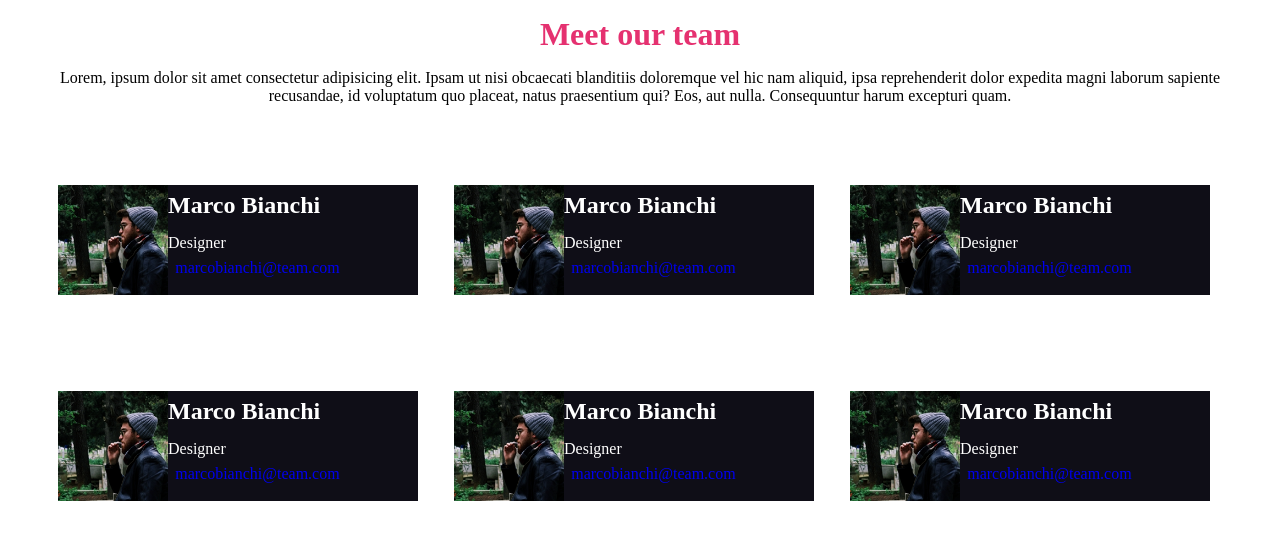
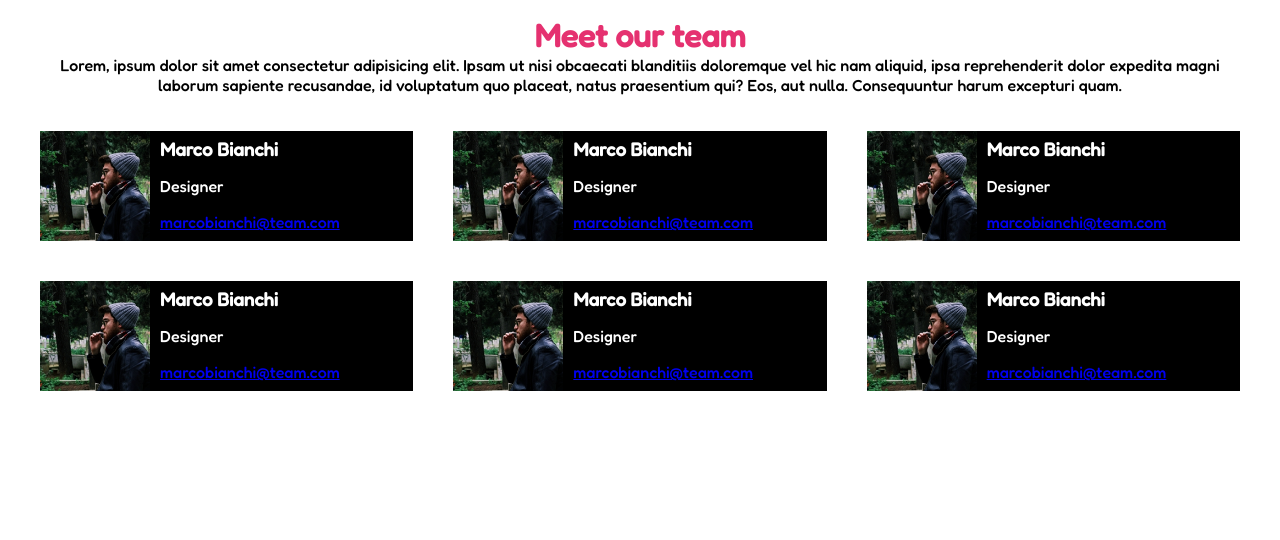
Before and after one commit to GeorgeDanielConstantin/html-css-float-cards, a plain HTML site: page index.html in a window 1280 px wide. Drawn offline with Linux system fonts and the light colour scheme.

Commit message:
correzione esercizio

```diff
--- a/css/style.css
+++ b/css/style.css
@@ -4,6 +4,7 @@
     padding: 0;
     margin: 0;
     box-sizing: border-box;
+    font-family: 'Fredoka', sans-serif;
 }
 
 /* Utils */
@@ -13,13 +14,8 @@
     margin: 0 auto;
 }
 
-.descrizione::after {
-    content: '';
-    clear: both;
-    display: table;
-}
-
-.riga::after {
+.descrizione::after,
+.img::after {
     content: '';
     clear: both;
     display: table;
@@ -33,38 +29,40 @@ header {
     text-align: center;
 }
 
-
 .intro {
-    text-align: center;
+    color: black;
 }
 
-nav {
-    margin: 2rem 0;
+.riga {
+    margin: 0 -20px;
 }
 
 
 .descrizione {
     float: left;
-    width: 30%;
-    background-color: #0f0e17;
-    color: white;
-    margin: 1.5%;
+    width: calc(100% / 3);
+    padding: 20px;
+}
+
+.infoimg {
+    float: left;
+    height: 100%;
+
 }
 
 
-.descrizione > img {
-    float: left;
-    width: 110px;
+.infoimg > img {
+    height: 100%;
+    margin-right: 10px;
 }
 
-.riga {
-    padding: 30px 0;
+.info {
+    background-color: black;
+    color: white;
+    height: 110px;
 }
 
-.info > * {
-    padding: 2%;
+.infodetails {
+    line-height: calc(110px / 3);
+
 }
-
-a {
-    text-decoration: none;
-}
--- a/index.html
+++ b/index.html
@@ -5,6 +5,9 @@
     <meta http-equiv="X-UA-Compatible" content="IE=edge">
     <meta name="viewport" content="width=device-width, initial-scale=1.0">
     <title>Float cards</title>
+    <link rel="preconnect" href="https://fonts.googleapis.com">
+    <link rel="preconnect" href="https://fonts.gstatic.com" crossorigin>
+    <link href="https://fonts.googleapis.com/css2?family=Fredoka:wght@500&display=swap" rel="stylesheet">
 
     <link rel="stylesheet" href="css/style.css">
 </head>
@@ -13,76 +16,105 @@
         <header>
 
             <h1>Meet our team</h1>
+            <p class="intro">Lorem, ipsum dolor sit amet consectetur adipisicing elit. Ipsam ut nisi obcaecati blanditiis doloremque
+                vel hic nam aliquid, ipsa reprehenderit dolor expedita magni laborum sapiente recusandae, id voluptatum quo placeat,
+                natus praesentium qui? Eos, aut nulla. Consequuntur harum excepturi quam.</p>
         </header>
 
         <main>
-            <section>
-                <p class="intro">Lorem, ipsum dolor sit amet consectetur adipisicing elit. Ipsam ut nisi obcaecati blanditiis doloremque vel hic nam aliquid, ipsa reprehenderit dolor expedita magni laborum sapiente recusandae, id voluptatum quo placeat, natus praesentium qui? Eos, aut nulla. Consequuntur harum excepturi quam.</p>
-
-            </section>
 
             <nav>
                 <div class="riga">
                     <div class="descrizione">
+                        <div class="info">
+                            <div class="infoimg">
+                                <img src="img/male1.png" alt="male1">
+                            </div>
+                            <div class="infodetails">
+                                <h3>Marco Bianchi</h3>
+                                <p>Designer</p>
+                                <a href="mailto:marcobianchi@team.com">marcobianchi@team.com</a>
+                            </div>
+                        </div>
 
-                        <img src="img/male1.png" alt="male1">
-                        <div class="info">
-                            <h2>Marco Bianchi</h2>
-                            <p>Designer</p>
-                            <a href="#">marcobianchi@team.com</a>
-                        </div>
+
 
                     </div>
                     <div class="descrizione">
+                        <div class="info">
+                            <div class="infoimg">
+                                <img src="img/male1.png" alt="male1">
+                            </div>
+                            <div class="infodetails">
+                                <h3>Marco Bianchi</h3>
+                                <p>Designer</p>
+                                <a href="mailto:marcobianchi@team.com">marcobianchi@team.com</a>
+                            </div>
+                        </div>
 
-                        <img src="img/male1.png" alt="male1">
-                        <div class="info">
-                            <h2>Marco Bianchi</h2>
-                            <p>Designer</p>
-                            <a href="#">marcobianchi@team.com</a>
-                        </div>
+
 
                     </div>
                     <div class="descrizione">
+                        <div class="info">
+                            <div class="infoimg">
+                                <img src="img/male1.png" alt="male1">
+                            </div>
+                            <div class="infodetails">
+                                <h3>Marco Bianchi</h3>
+                                <p>Designer</p>
+                                <a href="mailto:marcobianchi@team.com">marcobianchi@team.com</a>
+                            </div>
+                        </div>
 
-                        <img src="img/male1.png" alt="male1">
-                        <div class="info">
-                            <h2>Marco Bianchi</h2>
-                            <p>Designer</p>
-                            <a href="#">marcobianchi@team.com</a>
-                        </div>
+
 
                     </div>
                 </div>
                 <div class="riga">
                     <div class="descrizione">
+                        <div class="info">
+                            <div class="infoimg">
+                                <img src="img/male1.png" alt="male1">
+                            </div>
+                            <div class="infodetails">
+                                <h3>Marco Bianchi</h3>
+                                <p>Designer</p>
+                                <a href="mailto:marcobianchi@team.com">marcobianchi@team.com</a>
+                            </div>
+                        </div>
 
-                        <img src="img/male1.png" alt="male1">
-                        <div class="info">
-                            <h2>Marco Bianchi</h2>
-                            <p>Designer</p>
-                            <a href="#">marcobianchi@team.com</a>
-                        </div>
+
 
                     </div>
                     <div class="descrizione">
+                        <div class="info">
+                            <div class="infoimg">
+                                <img src="img/male1.png" alt="male1">
+                            </div>
+                            <div class="infodetails">
+                                <h3>Marco Bianchi</h3>
+                                <p>Designer</p>
+                                <a href="mailto:marcobianchi@team.com">marcobianchi@team.com</a>
+                            </div>
+                        </div>
 
-                        <img src="img/male1.png" alt="male1">
-                        <div class="info">
-                            <h2>Marco Bianchi</h2>
-                            <p>Designer</p>
-                            <a href="#">marcobianchi@team.com</a>
-                        </div>
+
 
                     </div>
                     <div class="descrizione">
+                        <div class="info">
+                            <div class="infoimg">
+                                <img src="img/male1.png" alt="male1">
+                            </div>
+                            <div class="infodetails">
+                                <h3>Marco Bianchi</h3>
+                                <p>Designer</p>
+                                <a href="mailto:marcobianchi@team.com">marcobianchi@team.com</a>
+                            </div>
+                        </div>
 
-                        <img src="img/male1.png" alt="male1">
-                        <div class="info">
-                            <h2>Marco Bianchi</h2>
-                            <p>Designer</p>
-                            <a href="#">marcobianchi@team.com</a>
-                        </div>
+
 
                     </div>
                 </div>
```
